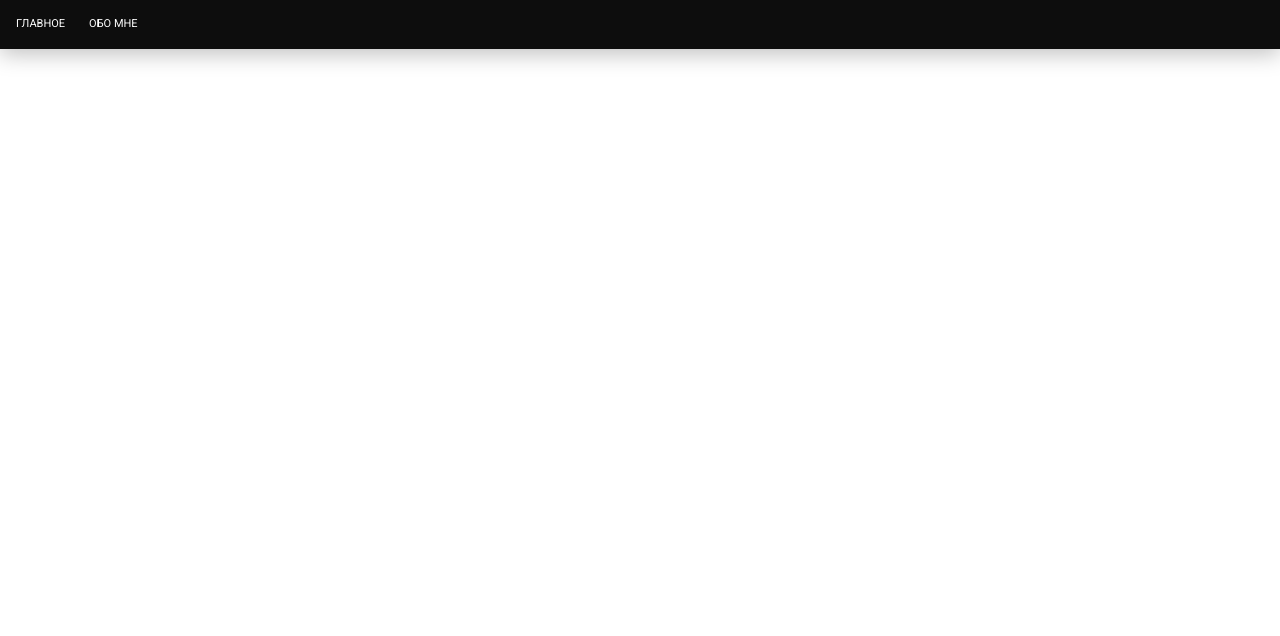
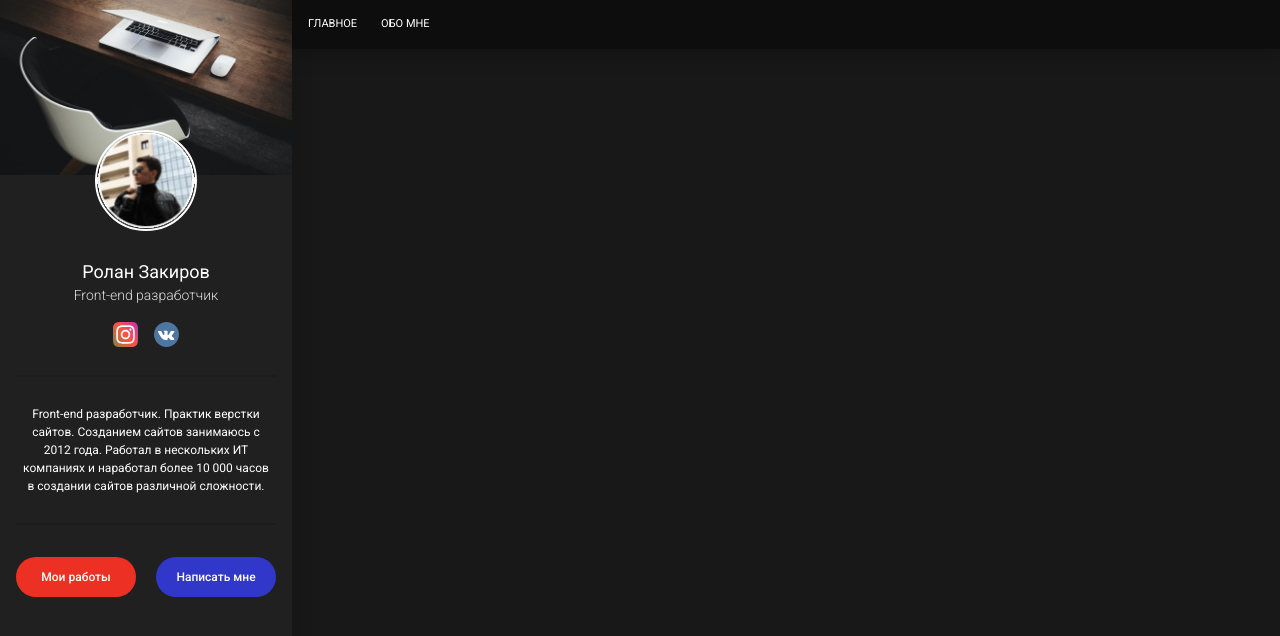
Before and after one commit to martymacv/blog-front-react-js-prj, a React (Vite) app in the folder my_blog/: page / in a window 1280 px wide. Shown: the top 636 px of the page. Built offline with nearby package versions, Linux system fonts and the light colour scheme.

Commit message:
Static html and css whith Tailwind has been completed

```diff
--- a/my_blog/src/components/Header.jsx
+++ b/my_blog/src/components/Header.jsx
@@ -2,7 +2,7 @@ import { NavLink } from "react-router-dom"
 
 function Header() {
     return (
-        <nav className="p-4 bg-[#0d0d0dff] shadow-header">
+        <nav className="w-full p-4 bg-[#0d0d0dff] shadow-header">
             <ul className="flex flex-row gap-6">
                 <li className="text-white text-[11px] font-[400] font-roboto uppercase">
                     <NavLink>
--- a/my_blog/src/components/Sidebar.jsx
+++ b/my_blog/src/components/Sidebar.jsx
@@ -2,7 +2,7 @@ import { Link } from 'react-router-dom'
 
 export default function Sidebar() {
     return (
-        <sidebar className="flex flex-col shadow-sidebar gap-4 min-h-0 w-[300px] bg-[#202020ff] items-center justify-center">
+        <>
             <div className='relative flex flex-col items-center justify-start w-full h-[230px] mb-3'>
                 <img className='w-full' src="src/assets/images/wallpaper.png" alt="wallpaper" />
                 <div className='absolute rounded-full border-2 border-white top-[130px]'>
@@ -24,6 +24,6 @@ export default function Sidebar() {
                 <button className='text-white font-roboto text-button bg-[#ed3024ff] rounded-full w-[120px] h-[40px]' type='button'>Мои работы</button>
                 <button className='text-white font-roboto text-button bg-[#3137c9ff] rounded-full w-[120px] h-[40px]' type='button'>Написать мне</button>
             </div>
-        </sidebar>
+        </>
     );
 }
--- a/my_blog/src/pages/Home.jsx
+++ b/my_blog/src/pages/Home.jsx
@@ -1,9 +1,20 @@
 import Header from "../components/Header";
+import Sidebar from "../components/sidebar";
 
 function Home() {
   return (
-    <div>
-        <Header/>
+    <div className="flex flex-row min-h-screen min-w-full bg-[#181818ff]">
+        <aside className="flex flex-col shadow-sidebar gap-4 min-h-full w-[300px] bg-[#202020ff] items-center">
+            <Sidebar/>
+        </aside>
+        <div className="flex flex-col w-full">
+            <header>
+                <Header/>
+            </header>
+            <main>
+
+            </main>
+        </div>
     </div>
   );
 }
```
